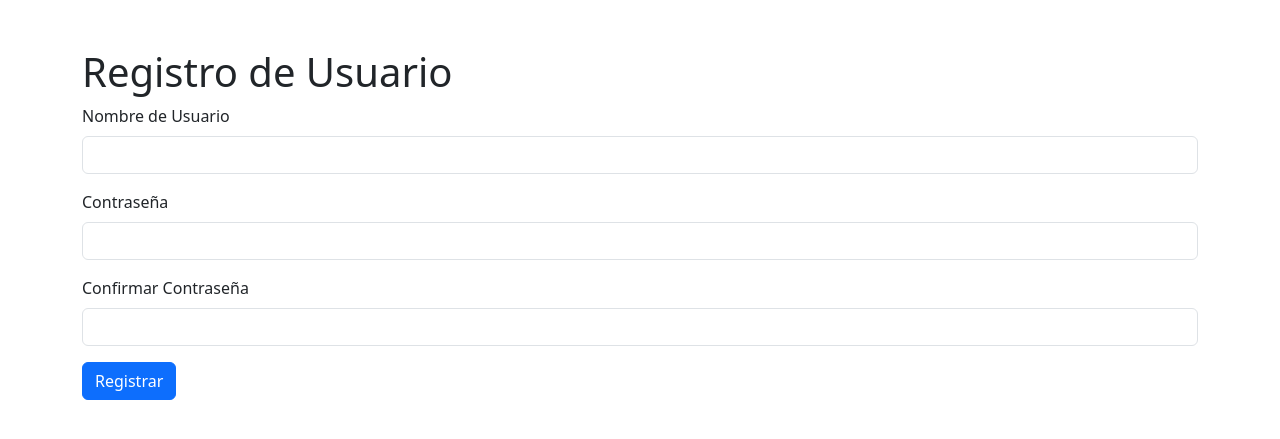
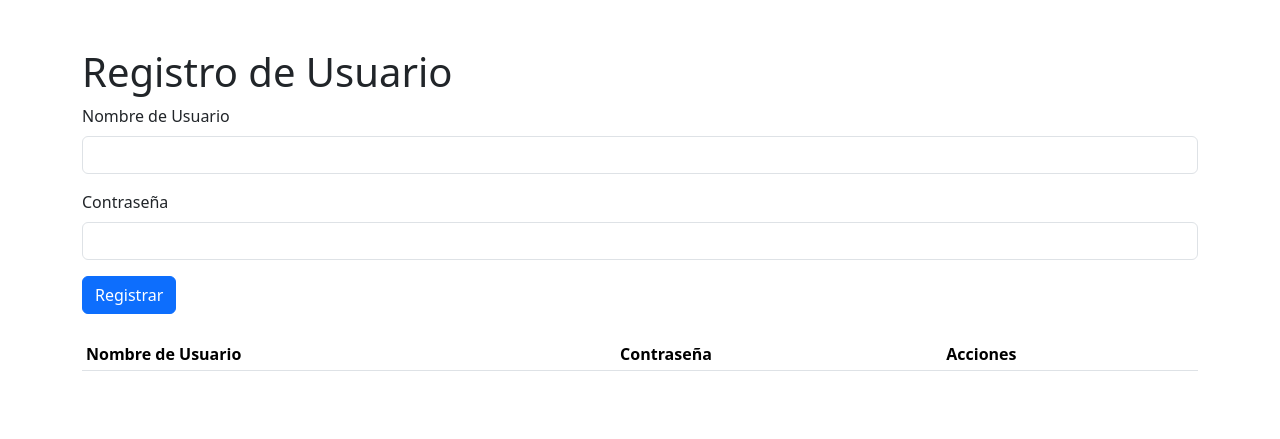
Before and after one commit to velycrxcker/7bFLASK, a Flask app: page / in a window 1280 px wide. Shown: the top 439 px of the page. Run offline with Flask 3, Linux system fonts and the light colour scheme; lists and menus that the app fills with data are empty.

Commit message:
Update app.html

```diff
--- a/templates/app.html
+++ b/templates/app.html
@@ -21,23 +21,33 @@
         <h1>Registro de Usuario</h1>
 
         <form id="registroUsuario" method="post">
+            <input type="hidden" id="Id_Usuario" name="Id_Usuario">
+
             <div class="mb-3">
-                <label for="nombreUsuario" class="form-label">Nombre de Usuario</label>
-                <input type="text" id="nombreUsuario" name="nombreUsuario" class="form-control" required minlength="5" maxlength="20" pattern="[a-zA-Z0-9]+" title="Solo letras y números, sin espacios ni caracteres especiales.">
+                <label for="Nombre_Usuario" class="form-label">Nombre de Usuario</label>
+                <input type="text" id="Nombre_Usuario" name="Nombre_Usuario" class="form-control" required minlength="5" maxlength="20" pattern="[a-zA-Z0-9]+" title="Solo letras y números, sin espacios ni caracteres especiales.">
             </div>
 
             <div class="mb-3">
-                <label for="password" class="form-label">Contraseña</label>
-                <input type="password" id="password" name="password" class="form-control" required minlength="8" maxlength="20">
-            </div>
-
-            <div class="mb-3">
-                <label for="confirmPassword" class="form-label">Confirmar Contraseña</label>
-                <input type="password" id="confirmPassword" name="confirmPassword" class="form-control" required equalTo="#password" minlength="8" maxlength="20">
+                <label for="Contrasena" class="form-label">Contraseña</label>
+                <input type="password" id="Contrasena" name="Contrasena" class="form-control" required minlength="8" maxlength="20">
             </div>
 
             <button type="submit" class="btn btn-primary">Registrar</button>
         </form>
+
+        <table class="table table-sm mt-4">
+            <thead>
+                <tr>
+                    <th>Nombre de Usuario</th>
+                    <th>Contraseña</th>
+                    <th>Acciones</th>
+                </tr>
+            </thead>
+            <tbody id="tbodyUsuarios">
+                <!-- Aquí se cargarán los usuarios desde la base de datos -->
+            </tbody>
+        </table>
     </div>
 
     <script>
@@ -45,39 +55,84 @@
             // Validación del formulario
             $("#registroUsuario").validate({
                 rules: {
-                    nombreUsuario: {
+                    Nombre_Usuario: {
                         required: true,
                         minlength: 5,
                         maxlength: 20,
                         pattern: /^[a-zA-Z0-9]+$/
                     },
-                    password: {
+                    Contrasena: {
                         required: true,
                         minlength: 8,
                         maxlength: 20
-                    },
-                    confirmPassword: {
-                        required: true,
-                        equalTo: "#password"
                     }
                 },
                 messages: {
-                    nombreUsuario: {
+                    Nombre_Usuario: {
                         required: "Este campo es obligatorio.",
                         minlength: "Debe tener al menos 5 caracteres.",
                         maxlength: "No debe exceder los 20 caracteres.",
                         pattern: "Solo se permiten letras y números, sin espacios ni caracteres especiales."
                     },
-                    password: {
+                    Contrasena: {
                         required: "Este campo es obligatorio.",
                         minlength: "Debe tener al menos 8 caracteres.",
                         maxlength: "No debe exceder los 20 caracteres."
-                    },
-                    confirmPassword: {
-                        required: "Este campo es obligatorio.",
-                        equalTo: "Las contraseñas no coinciden."
                     }
                 }
+            });
+
+            // Cargar usuarios al inicio
+            cargarUsuarios();
+
+            // Función para cargar los usuarios en la tabla
+            function cargarUsuarios() {
+                $.get("/usuarios", function(respuesta) {
+                    $("#tbodyUsuarios").html("");
+                    for (var x in respuesta) {
+                        var usuario = respuesta[x];
+                        $("#tbodyUsuarios").append(`
+                            <tr>
+                                <td>${usuario.Nombre_Usuario}</td>
+                                <td>${usuario.Contrasena}</td>
+                                <td>
+                                    <button class="btn btn-primary btn-editar" data-id="${usuario.Id_Usuario}">Editar</button>
+                                    <button class="btn btn-danger btn-eliminar" data-id="${usuario.Id_Usuario}">Eliminar</button>
+                                </td>
+                            </tr>
+                        `);
+                    }
+                });
+            }
+
+            // Editar usuario
+            $(document).on("click", ".btn-editar", function() {
+                var id = $(this).data("id");
+                $.get("/usuario", { id: id }, function(respuesta) {
+                    $("#Id_Usuario").val(respuesta.Id_Usuario);
+                    $("#Nombre_Usuario").val(respuesta.Nombre_Usuario);
+                    $("#Contrasena").val(respuesta.Contrasena);
+                });
+            });
+
+            // Eliminar usuario
+            $(document).on("click", ".btn-eliminar", function() {
+                if (!confirm("¿Estás seguro de eliminar este usuario?")) return;
+
+                var id = $(this).data("id");
+                $.post("/eliminar", { id: id }, function() {
+                    cargarUsuarios();
+                });
+            });
+
+            // Registrar usuario
+            $("#registroUsuario").submit(function(event) {
+                event.preventDefault();
+                $.post("/guardar", $(this).serialize(), function() {
+                    $("#registroUsuario")[0].reset();
+                    $("#Id_Usuario").val("");
+                    cargarUsuarios();
+                });
             });
         });
     </script>
```
